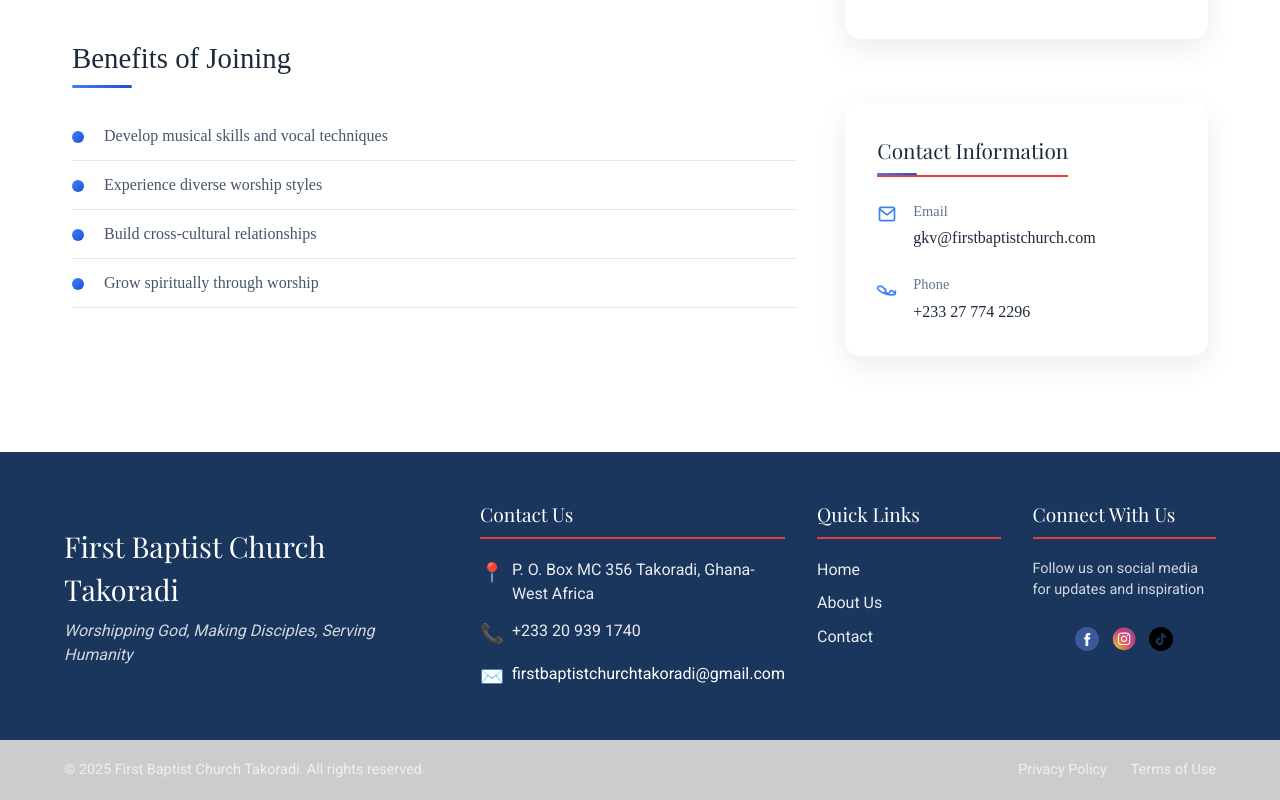
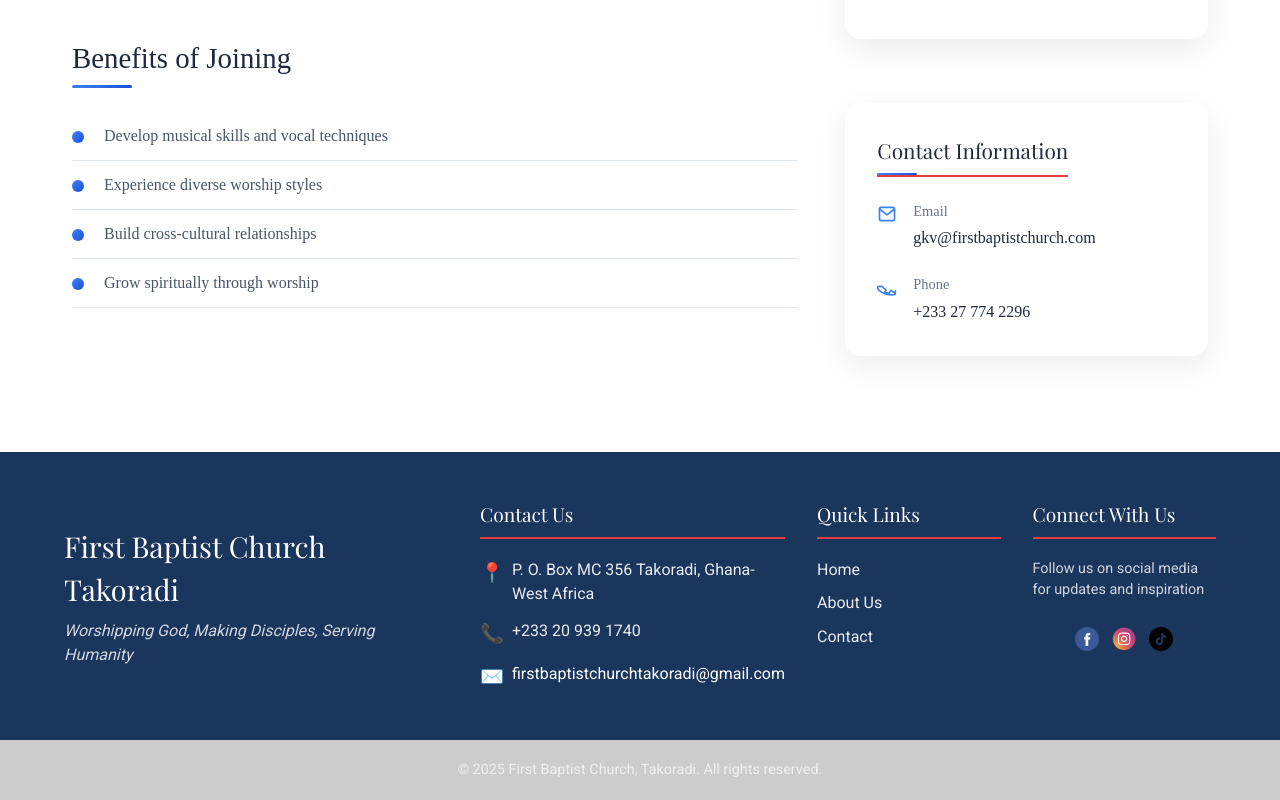
Before and after one commit to Aboagye-Heming/First-Baptist-Church-Takoradi, a React (Vite) app: page /ministry/1 in a window 1280 px wide. Shown: the part 1143-1943 px from the top of the page. Built offline with nearby package versions, Linux system fonts and the light colour scheme; the HTML template or start-up script is replaced by a standard one.

Commit message:
added copyright to footer

```diff
--- a/src/components/footer/Footer.tsx
+++ b/src/components/footer/Footer.tsx
@@ -115,12 +115,12 @@
         <div className="container">
           <div className="footer-bottom-content">
             <p>
-              &copy; 2025 First Baptist Church Takoradi. All rights reserved.
+              &copy; 2025 First Baptist Church, Takoradi. All rights reserved.
             </p>
-            <div className="legal-links">
+            {/* <div className="legal-links">
               <p>Privacy Policy</p>
               <p>Terms of Use</p>
-            </div>
+            </div> */}
           </div>
         </div>
       </div>
--- a/src/components/footer/footer.css
+++ b/src/components/footer/footer.css
@@ -191,7 +191,7 @@
 
 .footer-bottom-content {
   display: flex;
-  justify-content: space-between;
+  justify-content: center;
   align-items: center;
 }
 
```
